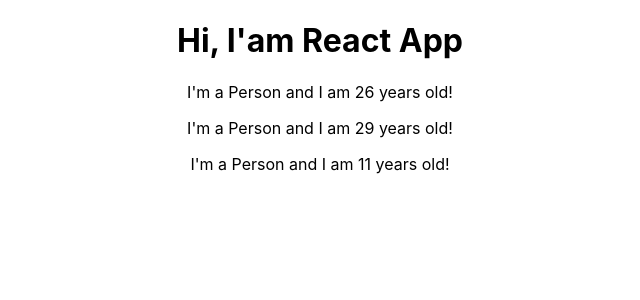
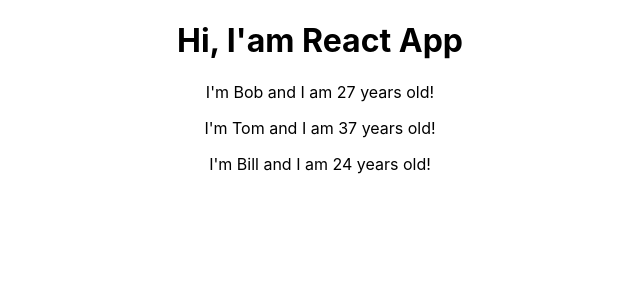
Before and after one commit to robmelfi/react-foundations, a React (Create React App) app: page / in a window 1280 px wide. Shown: the top 300 px of the page, without its empty margins (320-960 px from the left). Built offline with nearby package versions, Linux system fonts and the light colour scheme.

Commit message:
Working with props

```diff
--- a/src/App.js
+++ b/src/App.js
@@ -5,11 +5,11 @@
 class App extends Component {
   render() {
     return (
-      <div className="App">
-        <h1>Hi, I'am React App</h1>
-        <Person />
-        <Person />
-        <Person />
+        <div className="App">
+          <h1>Hi, I'am React App</h1>
+          <Person name="Bob" age="27" />
+          <Person name="Tom" age="37">My Hobbies: Racing</Person>
+          <Person name="Bill" age="24" />
       </div>
     );
   }
--- a/src/Person/Person.js
+++ b/src/Person/Person.js
@@ -1,7 +1,7 @@
 import React from 'react';
 
-const person = () => {
-    return <p>I'm a Person and I am {Math.floor(Math.random() * 30)} years old!</p>
+const person = (props) => {
+    return <p>I'm {props.name} and I am {props.age} years old!</p>
 };
 
 export default person;
```
Also changed, not shown: 1 other file (tests, documents, lock files or other folders).
